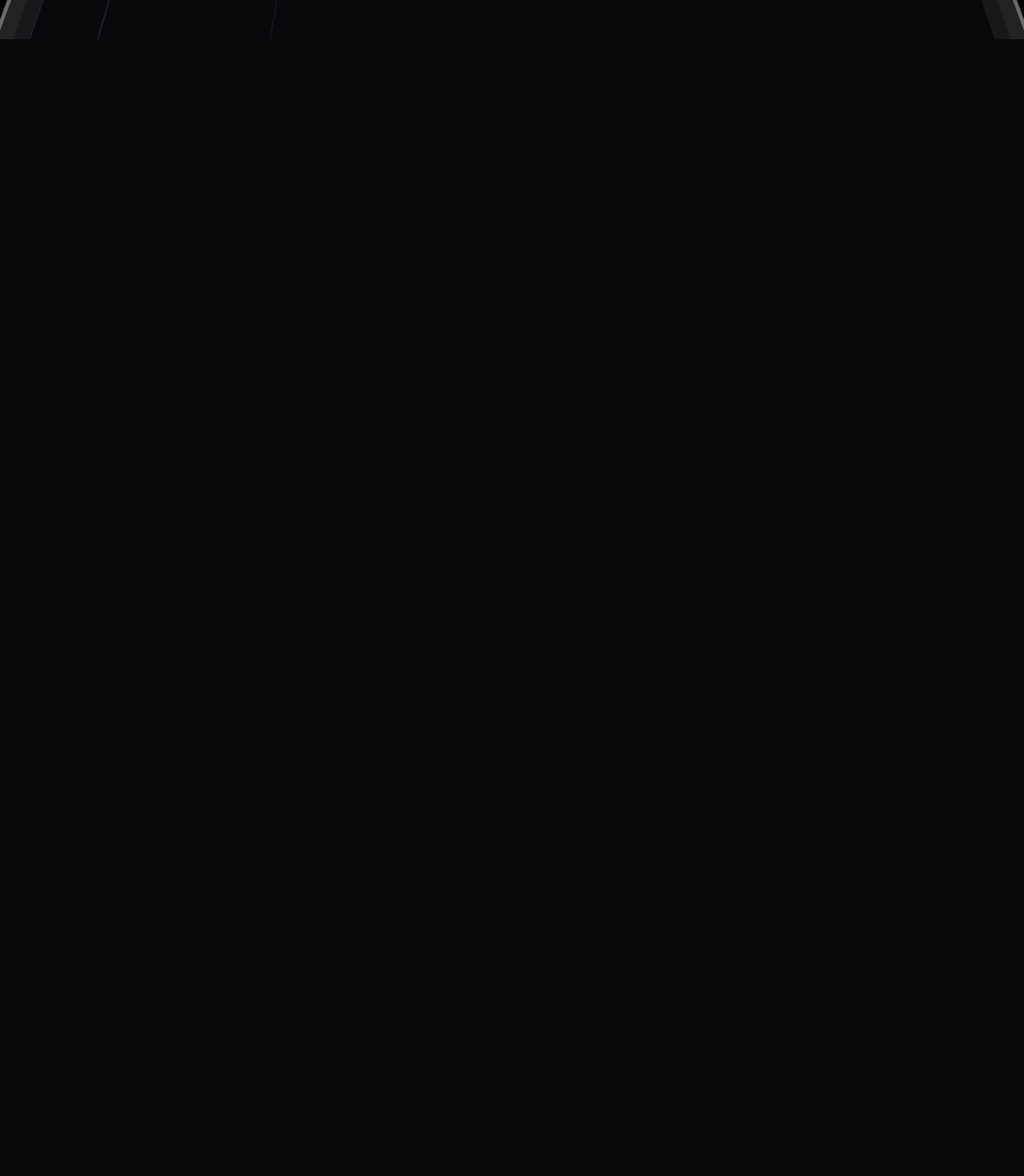
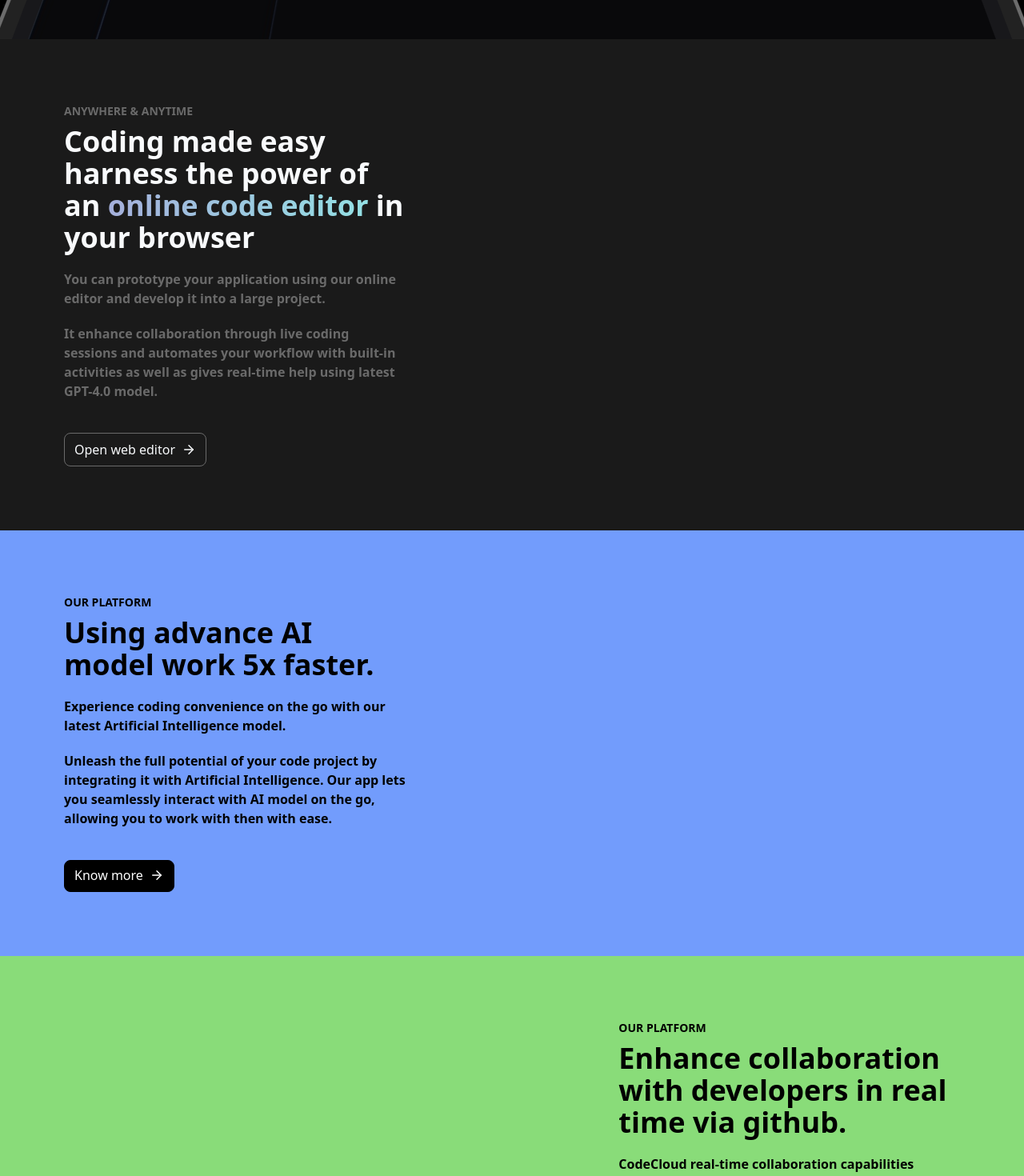
Before and after one commit to gdhyani/CodeCloud, a Next.js app: page / in a window 1280 px wide. Shown: the part 1320-2790 px from the top of the page at 80% size. Before the commit the page ends 2169 px from the top, so only its background shows below. Built offline with nearby package versions, Linux system fonts and the light colour scheme.

Commit message:
second section

```diff
--- a/src/app/(landing_page)/page.js
+++ b/src/app/(landing_page)/page.js
@@ -1,11 +1,96 @@
 import { Mainherosection } from "@/components/main-herosection";
+import { ArrowRight } from "lucide-react";
 import Image from "next/image";
 
 export default function Home() {
     return (
-        <main className="dark h-full">
+        <main className="bg-[#0f0e0e] h-full">
             <Mainherosection />
-            <section className="h-screen"></section>
+            <section className="">
+                {/* //first */}
+                <div className="bg-[#1a1a1a] pt-20 pb-20">
+                    <div className="flex flex-col ml-20 w-2/6">
+                        <h1 className="text-sm mb-2 font-semibold text-[#6A6A6A]">
+                            ANYWHERE & ANYTIME
+                        </h1>
+                        <h1 className="text-4xl mb-5 font-bold">
+                            Coding made easy harness the power of an{" "}
+                            <span className="bg-gradient-to-r from-[#a5b0dc] to-[#93e0e4] bg-clip-text text-transparent">
+                                online code editor
+                            </span>{" "}
+                            in your browser
+                        </h1>
+                        <p className="mb-5 text-[#6A6A6A] font-semibold">
+                            You can prototype your application using our online
+                            editor and develop it into a large project.
+                        </p>
+                        <p className="mb-10 text-[#6A6A6A] font-semibold">
+                            It enhance collaboration through live coding
+                            sessions and automates your workflow with built-in
+                            activities as well as gives real-time help using
+                            latest GPT-4.0 model.
+                        </p>
+                        <button className="border rounded-lg border-[#6a6a6a] px-3 py-2 pb-2 gap-2 w-max flex flex-row items-center">
+                            Open web editor <ArrowRight size={18} />
+                        </button>
+                    </div>
+                    {/* <Image src="" width={} height={} alt=""/> */}
+                </div>
+                {/* //second */}
+                <div className="bg-[#729cfc] text-black pt-20 pb-20">
+                    <div className="flex flex-col ml-20 w-2/6">
+                        <h1 className="text-sm mb-2 font-semibold ">
+                            OUR PLATFORM
+                        </h1>
+                        <h1 className="text-4xl mb-5 font-bold">
+                            Using advance AI model work 5x faster.
+                        </h1>
+                        <p className="mb-5 font-semibold">
+                            Experience coding convenience on the go with our
+                            latest Artificial Intelligence model.
+                        </p>
+                        <p className="mb-10 font-semibold">
+                            Unleash the full potential of your code project by
+                            integrating it with Artificial Intelligence. Our app
+                            lets you seamlessly interact with AI model on the
+                            go, allowing you to work with then with ease.
+                        </p>
+                        <button className="border rounded-lg border-black px-3 pt-1.5 pb-2 gap-2 w-max text-white bg-black flex flex-row items-center">
+                            Know more <ArrowRight size={18} />
+                        </button>
+                    </div>
+                    {/* <Image src="" width={} height={} alt=""/> */}
+                </div>
+
+                {/* //third */}
+                <div className="bg-[#89dc79] text-black pt-20 pb-20 flex flex-row-reverse">
+                    <div className="flex flex-col mr-20 w-2/6">
+                        <h1 className="text-sm mb-2 font-semibold ">
+                            OUR PLATFORM
+                        </h1>
+                        <h1 className="text-4xl mb-5 font-bold">
+                            Enhance collaboration with developers in real time
+                            via github.
+                        </h1>
+                        <p className="mb-5 font-semibold">
+                            CodeCloud real-time collaboration capabilities
+                            extend beyond code editing. Developers can also
+                            participate in discussions. Leave comments, and
+                            provide feedback directly within the app.
+                        </p>
+                        <p className="mb-10 font-semibold">
+                            This streamlines the feedback loop, allowing for
+                            efficient communication and ensuring that everyone
+                            is on the same page.
+                        </p>
+                        <button className="border rounded-lg border-black px-3 pt-1.5 pb-2 gap-2 w-max text-white bg-black flex flex-row items-center">
+                            Learn more about collaboration{" "}
+                            <ArrowRight size={18} />
+                        </button>
+                    </div>
+                    {/* <Image src="" width={} height={} alt=""/> */}
+                </div>
+            </section>
         </main>
     );
 }
--- a/src/components/Navbar(L).js
+++ b/src/components/Navbar(L).js
@@ -1,4 +1,4 @@
-import { SquareDashedBottomCode } from "lucide-react";
+import { ArrowRight, SquareDashedBottomCode } from "lucide-react";
 import Link from "next/link";
 
 export default function Navbar() {
@@ -6,13 +6,20 @@ export default function Navbar() {
         <div className="md:px-20 px-4 py-3 border-b md:py-6 flex justify-between items-center ">
             <div className="flex gap-3 items-center">
                 <SquareDashedBottomCode size={40} />
-                <h1 className="md:text-3xl text-xl font-semibold md:border-r pr-4">CodeCloudAi</h1>
-                <h1 className="mt-auto font-mono hidden md:block">Much more than a compiler</h1>
+                <h1 className="md:text-3xl text-xl font-semibold md:border-r pr-4">
+                    CodeCloudAi
+                </h1>
+                <h1 className="mt-auto font-mono hidden md:block">
+                    Much more than a compiler
+                </h1>
             </div>
-            <div className="flex items-center gap-1 md:gap-3">
-                <Link href="#" className="text-sm md:text-base md:hover:underline px-2 md:px-4 py-1 rounded-md underline-offset-8 border-2 border-transparent">Start Building</Link>
-                <Link href="#" className="text-sm border rounded-md px-2 md:px-5 py-1 border-muted-foreground md:text-lg">Sign In</Link>
-            </div>
+            <Link
+                href="#"
+                className="flex flex-row gap-1 bg-[#1a1a1a] text-sm md:text-base md:hover:underline px-2 md:px-4 py-1 rounded-md border border-gray-600 items-center"
+            >
+                Try now its Free
+                <ArrowRight size={18} />
+            </Link>
         </div>
     );
 }
--- a/src/components/herosection.js
+++ b/src/components/herosection.js
@@ -4,7 +4,7 @@ import { HeroHighlight, Highlight } from "../components/ui/hero-highlight";
 
 export default function Herosection() {
     return (
-        <HeroHighlight className="w-full">
+        <HeroHighlight className="w-full ">
             <motion.h1
                 initial={{
                     opacity: 0,
--- a/src/components/ui/container-scroll-animation.jsx
+++ b/src/components/ui/container-scroll-animation.jsx
@@ -24,7 +24,7 @@ export const ContainerScroll = ({
   }, []);
 
   const scaleDimensions = () => {
-    return isMobile ? [0.7, 0.9] : [1.1, 1.15];
+    return isMobile ? [0.7, 0.9] : [1.1, 1.05];
   };
 
   const rotate = useTransform(scrollYProgress, [0, 1], [50, 0]);
```
Also changed, not shown: public/frameworks-dark.svg (added).
